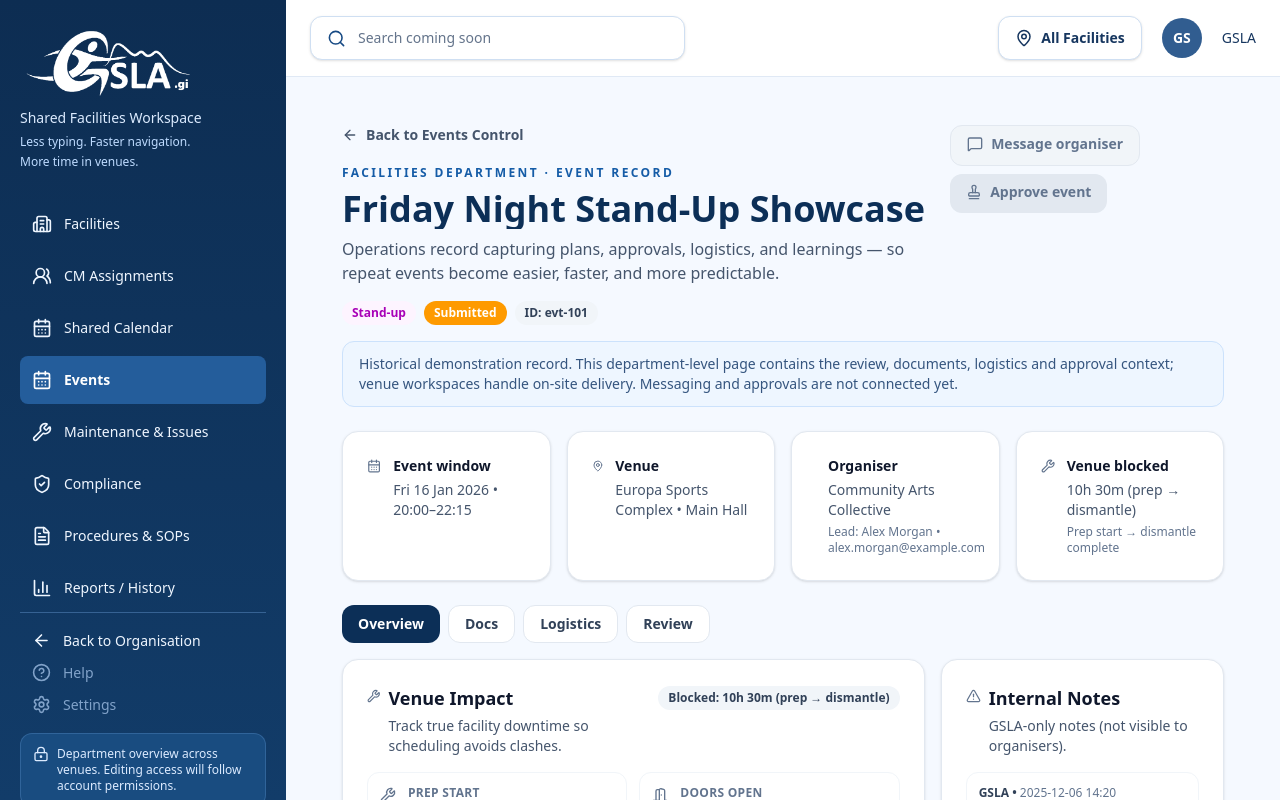
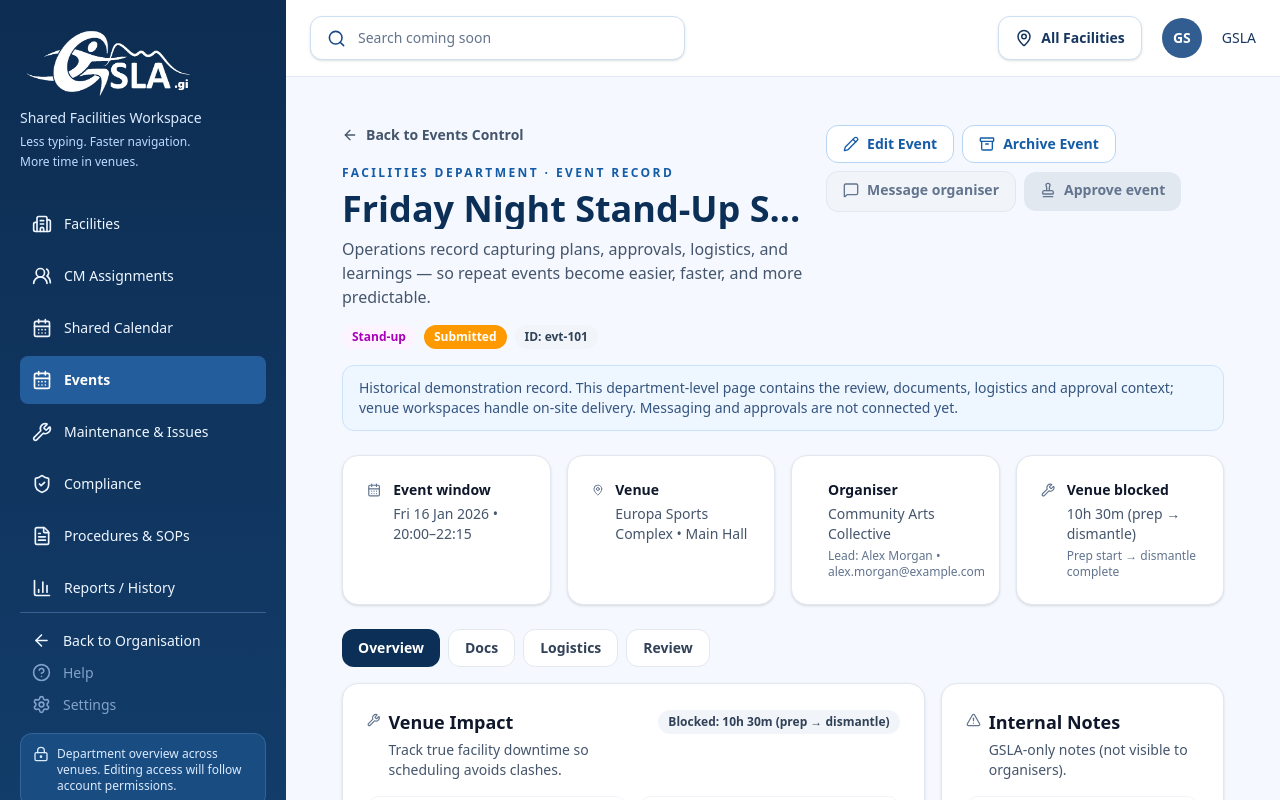
Before and after one commit to gibfesta/gsla-new-sdu, a Next.js app: page /facilities/events/evt-101 in a window 1280 px wide. Shown: the top 800 px of the page. Built offline with nearby package versions, Linux system fonts and the light colour scheme.

Commit message:
Add Facilities event management entry points

```diff
--- a/app/facilities/events/[eventId]/page.tsx
+++ b/app/facilities/events/[eventId]/page.tsx
@@ -28,6 +28,7 @@
  */
 
 import { useMemo, useState } from "react";
+import Link from "next/link";
 import { useParams, useRouter } from "next/navigation";
 import { Card, CardContent } from "@/components/ui/card";
 import {
@@ -47,6 +48,8 @@ import {
   Stamp,
   Wrench,
   DoorOpen,
+  Archive,
+  Pencil,
 } from "lucide-react";
 
 type DocStatus = "Pending" | "Approved" | "Rejected";
@@ -341,6 +344,8 @@ export default function AdminEventProfilePage() {
         </div>
 
         <div className="flex flex-wrap items-center gap-2" aria-label="Event management actions not connected">
+          <Link href={`/facilities/events/${event.id}/edit`} className="inline-flex items-center gap-2 rounded-xl border border-[#b8d4f5] bg-white px-4 py-2 text-sm font-semibold text-[#155ca7] hover:bg-blue-50"><Pencil size={16} aria-hidden="true" />Edit Event</Link>
+          <Link href={`/facilities/events/${event.id}/archive`} className="inline-flex items-center gap-2 rounded-xl border border-[#b8d4f5] bg-white px-4 py-2 text-sm font-semibold text-[#155ca7] hover:bg-blue-50"><Archive size={16} aria-hidden="true" />Archive Event</Link>
           <button
             type="button"
             disabled
```
